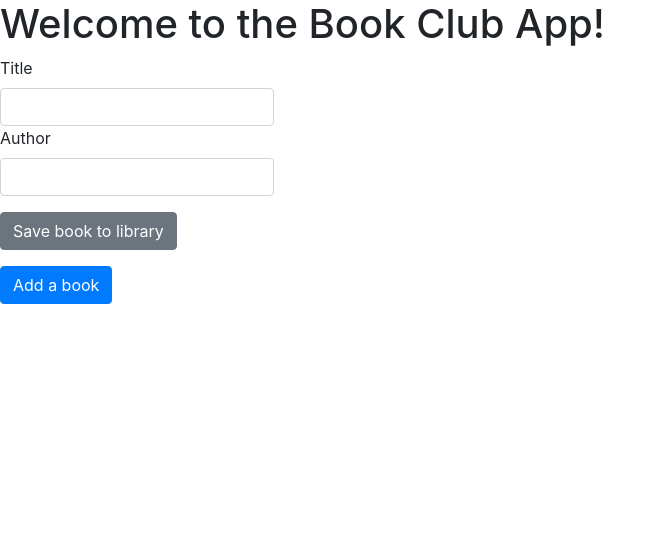
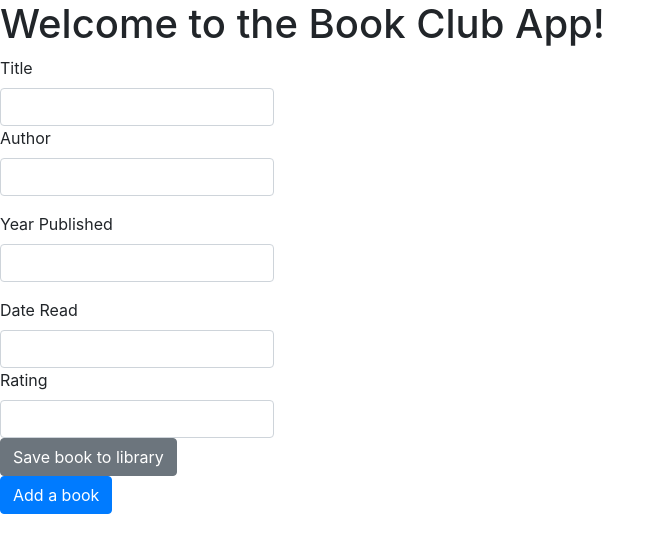
Before and after one commit to mara-olson/Book-Club-App, a Flask app: page / in a window 1280 px wide. Shown: the top 553 px of the page, without its empty margins (0-665 px from the left). Run offline with Flask 2, Linux system fonts and the light colour scheme; some libraries are stand-ins or nearby versions.

Commit message:
Added more form inputs & send database to frontend via AJAX

```diff
--- a/model.py
+++ b/model.py
@@ -17,9 +17,9 @@ class Book(db.Model):
     notes = db.relationship("Note", back_populates="book")
 
     @classmethod
-    def create_book(cls, title, author):
+    def create_book(cls, title, author, year_published=None, date_read=None, rating=None):
         """Add a new book to the database."""
-        book = cls(title=title, author=author)
+        book = cls(title=title, author=author, year_published=year_published, date_read=date_read, rating=rating)
         db.session.add(book)
         db.session.commit()
 
--- a/server.py
+++ b/server.py
@@ -1,4 +1,5 @@
-from flask import Flask, render_template,json, jsonify, request, flash, session, redirect;
+from flask import Flask, render_template, json, jsonify, request, flash, session, redirect;
+import os
 from model import connect_to_db, db, Book, Note
 from datetime import datetime
 import crud
@@ -8,6 +9,7 @@ from jinja2 import StrictUndefined
 app = Flask(__name__)
 app.secret_key = "dev"
 app.jinja_env.undefined = StrictUndefined
+API_KEY = 'KEY'
 
 
 @app.route("/")
@@ -16,11 +18,15 @@ def homepage():
 
     return render_template('base.html')
 
-@app.route("/add-book", methods=["POST"])
+@app.route("/add-book")
 def add_book():
     """Add a new book to the database."""
-    data = request.json
+    data = request.args
+
+    print("*"*20, data)
+
     new_book_title = data.get("new_book_title")
+    print(new_book_title)
     new_book_author = data.get("new_book_author")
     new_book_year = data.get("new_book_year")
     new_book_date_read = data.get("new_book_date_read")
@@ -30,6 +36,24 @@ def add_book():
 
     return jsonify({"bookTitle": new_book.title})
 
+@app.route("/all-books")
+def all_books():
+    """All book titles in database."""
+    books = []
+
+    all_books = Book.query.all()
+    for book in all_books:
+        print("*"*5,book)
+        new_book = {
+            "book_id": book.book_id, "title": book.title,
+            "author": book.author,
+            "year_published": book.year_published,
+            "date_read": book.date_read,
+            "rating": book.rating
+        }
+        books.append(new_book)
+
+    return jsonify({"books": books})
 
 
 if __name__ == "__main__":
--- a/templates/base.html
+++ b/templates/base.html
@@ -26,20 +26,67 @@
   </head>
   <body>
     <h1>Welcome to the Book Club App!</h1>
-    <form id="add-book-form">
+    <form id="add-book-form" action="/add-book" onsubmit="addBookInfo()">
       <div class="form-group">
         <div class="form-row align-items-center">
           <div class="col-auto">
             <label for="add-title">Title</label>
-            <input type="text" class="form-control" id="add-title" />
+            <input
+              type="text"
+              class="form-control"
+              id="add-title"
+              onChange="(evt) => evt.currentTarget.value"
+            />
           </div>
         </div>
         <div class="form-row align-items-center">
           <div class="col-auto">
             <div class="form-group">
               <label for="add-author">Author</label>
-              <input type="text" class="form-control" id="add-author" />
+              <input
+                type="text"
+                class="form-control"
+                id="add-author"
+                onChange="(evt) => evt.currentTarget.value"
+              />
             </div>
+          </div>
+          </div>
+          <div class="form-row align-items-center">
+            <div class="col-auto">
+              <label for="add-year">Year Published</label>
+              <input
+                type="text"
+                class="form-control"
+                id="add-year"
+                onChange="(evt) => evt.currentTarget.value"
+              />
+            </div>
+          </div>
+          </div>
+          <div class="form-row align-items-center">
+            <div class="col-auto">
+              <label for="add-date-read">Date Read</label>
+              <input
+                type="text"
+                class="form-control"
+                id="add-date-read"
+                onChange="(evt) => evt.currentTarget.value"
+              />
+            </div>
+          </div>
+          </div>
+          <div class="form-row align-items-center">
+            <div class="col-auto">
+              <label for="add-rating">Rating</label>
+              <input
+                type="text"
+                class="form-control"
+                id="add-rating"
+                onChange="(evt) => evt.currentTarget.value"
+              />
+            </div>
+          </div>
           </div>
         </div>
         <button
```
